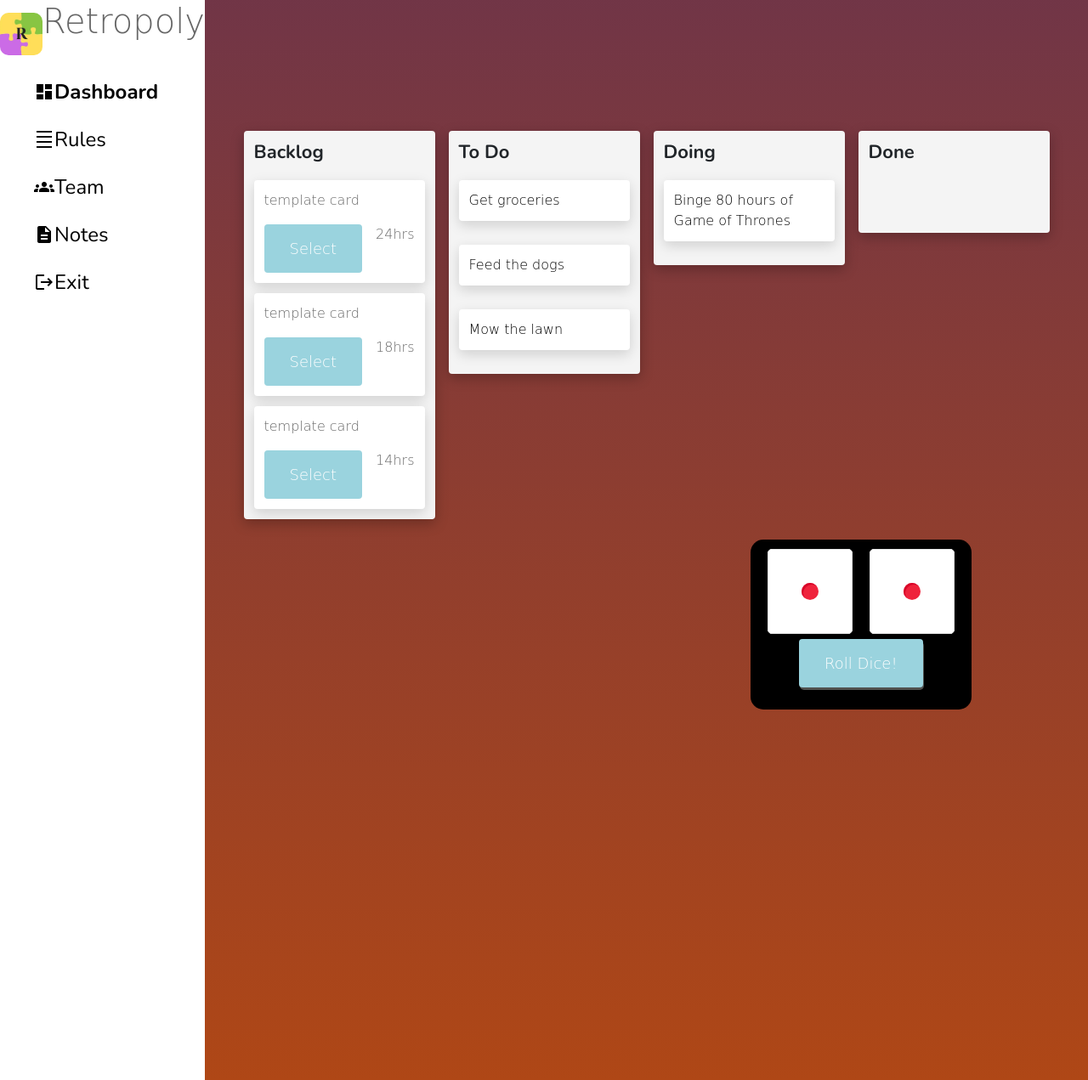
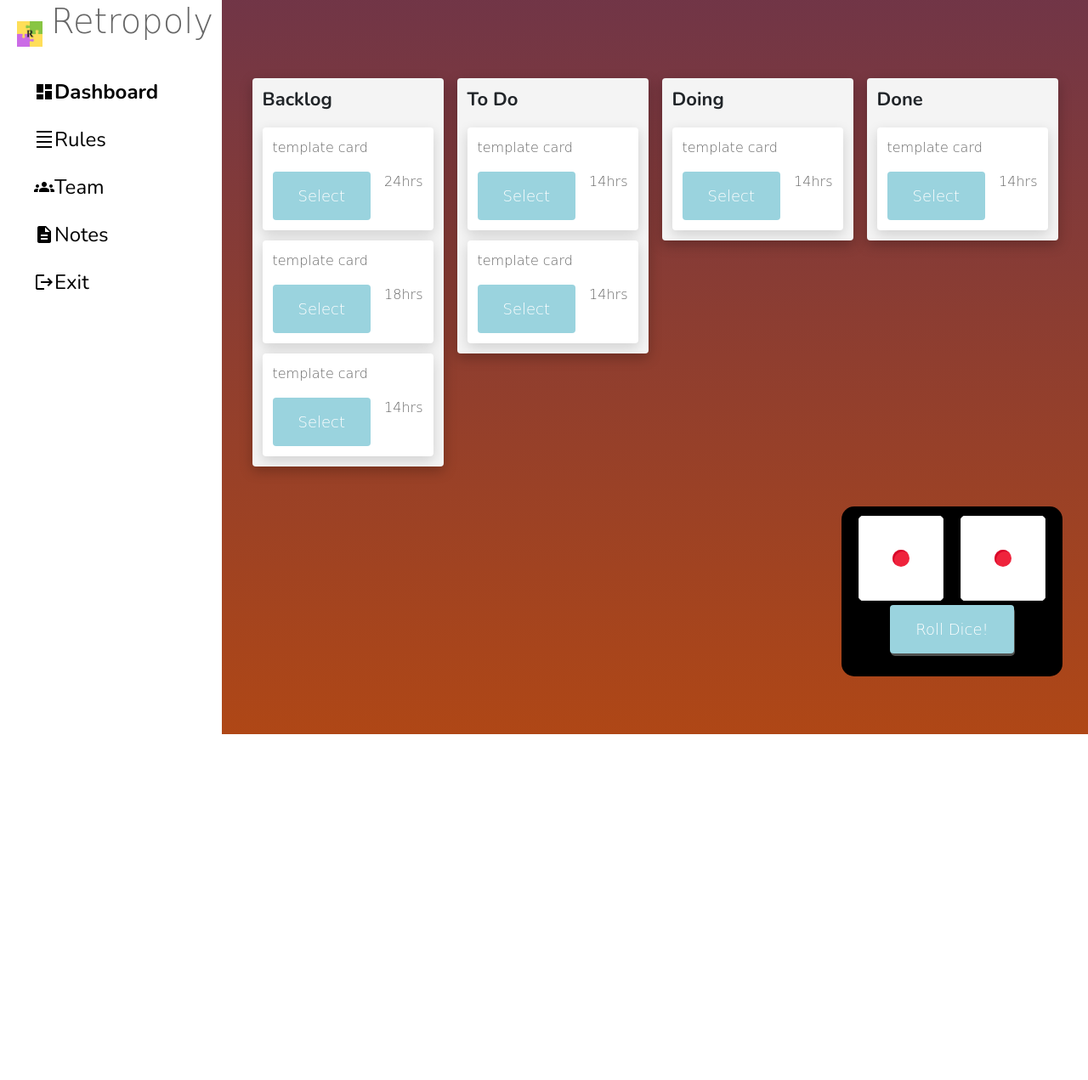
Before and after one commit to Dream-Team-33/Retropoly, a Flask app: page /dashboard/ in a window 1280 px wide. Shown: the whole page at 85% size. After the commit the page ends 864 px from the top, so only its background shows below. Run offline with Flask 2, Linux system fonts and the light colour scheme; some libraries are stand-ins or nearby versions.

Commit message:
dashboard.html dashboard.css -- dashboard.html - added a new grid for the challenege system and added relevent classes to the challeneg cards div dashboard.css - added the css visual changes and grid config for the challenge cards.                 also added specific Zoom Setting. Please Check the layout on your screen and let me know if it needs changed! (located in the body tag)

```diff
--- a/static/css/dashboard.css
+++ b/static/css/dashboard.css
@@ -77,6 +82,7 @@ li {
   width: 50px;
   height: 50px;
   border-radius: 10px;
+  padding: 10px;
 }
 
 .side-bar .logo-name {
@@ -84,6 +90,7 @@ li {
   display: flex;
   align-items: center;
   justify-content: center;
+  padding: 10px;
 }
 
 .side-bar li {
@@ -110,7 +117,7 @@ li {
 
 /* ---- BOARD ---- */
 .board {
-  margin: 100px auto;
+  margin: 1cm auto;
 }
 
 #todo-form {
@@ -196,8 +197,8 @@ li {
   padding: 30px;
   display: grid;
   gap: 0px 0px;
-  grid-template-columns: 5fr 3fr;
-  grid-template-rows: 1fr 1fr;
+  grid-template-columns: 1fr 0.3fr;
+  grid-template-rows: 55ch auto;
   grid-template-areas:
     "kanban kanban"
     "other groupedDice";
@@ -205,6 +206,7 @@ li {
 
 /* Dice Roller */
 .groupedDice {
+  justify-self: center;
   background-color: black;
   border-radius: 15px;
   grid-area: groupedDice;
@@ -459,30 +444,70 @@ button :hover {
 /*==========================
        Evaluation cards
 ==========================*/
-.wrap {
+
+/* contains the css that controls the location and the layout of the challenge grid */
+.challengeGrid {
+  grid-area: other;
+  display: grid;
+  /* display: none; */
+  grid-template-rows: auto auto auto;
+  grid-template-columns: 45% auto;
+  grid-template-areas:
+    "card questions"
+    "card questions"
+    "card questions";
+  /* z-index: 5; */
+
+}
+/* will specify the location of the popup and its contents */
+.popup {
+  margin: 10px;
+  grid-area: questions;
+}
+/* .wrap {
+  display: grid;
+  grid-template-columns: repeat(3, 1fr);
+  grid-template-rows: repeat(3, 1fr);
+  grid-column-gap: 0px;
+  grid-row-gap: 0px;
+  margin: auto;
+  margin-top: 100px;
+  width: 900px;
+} */
+
+/* .wrap {
   width: 200px;
   margin: auto;
   margin-top: 100px;
+} */
+
+/* this is linked to the Challenege cards and their contents */
+.container-ev {
+  grid-area: card;
+  padding: 2px 16px;
 }
-
+/* this is the actual card properties */
 .card {
+  align-self: center;
+  justify-self: center;
   box-shadow: 0 4px 8px 0 rgba(0, 0, 0, 0.6);
   transition: 0.4s;
-  width: 300px;
+  width: 30ch;
   background: #fff;
   text-align: center;
   font-size: 16px;
-  float: left;
   margin: 10px;
 }
-
+.card img {
+  width: 100%;
+  height: 100%;
+  object-fit: cover;
+  border-radius: 5px;
+}
 .card:hover {
   box-shadow: 0 8px 16px 0 rgba(0, 0, 0, 0.6);
 }
-
-.container-ev {
-  padding: 2px 16px;
-}
+/* end of card properties */
 
 
 /* quizz */
--- a/templates/dashboard.html
+++ b/templates/dashboard.html
@@ -94,20 +94,43 @@
         <div class="swim-lane todo" id="todo-lane">
           <h3 class="heading">To Do</h3>
 
-          <p class="task" draggable="true">Get groceries</p>
-          <p class="task" draggable="true">Feed the dogs</p>
-          <p class="task" draggable="true">Mow the lawn</p>
+          <div class="task" draggable="true">
+            <p>
+              template card
+            </p>
+            <p class="hoursRemaining" style="float: right">14hrs</p>
+            <button class="select-task-btn" onclick="selectTask(this.parentNode)">Select</button>
+          </div>
+          <div class="task" draggable="true">
+            <p>
+              template card
+            </p>
+            <p class="hoursRemaining" style="float: right">14hrs</p>
+            <button class="select-task-btn" onclick="selectTask(this.parentNode)">Select</button>
+          </div>
         </div>
 
         <div class="swim-lane  doing">
           <h3 class="heading">Doing</h3>
 
-          <p class="task" draggable="true">Binge 80 hours of Game of Thrones</p>
+          <div class="task" draggable="true">
+            <p>
+              template card
+            </p>
+            <p class="hoursRemaining" style="float: right">14hrs</p>
+            <button class="select-task-btn" onclick="selectTask(this.parentNode)">Select</button>
+          </div>
         </div>
 
         <div class="swim-lane done">
           <h3 class="heading">Done</h3>
-
+          <div class="task" draggable="true">
+            <p>
+              template card
+            </p>
+            <p class="hoursRemaining" style="float: right">14hrs</p>
+            <button class="select-task-btn" onclick="selectTask(this.parentNode)">Select</button>
+          </div>
         </div>
       </div> <!--End sections of the board-->
 
@@ -190,19 +213,46 @@
         </div>
 
         <!--Button for the dice roller-->
-        <div id='roll' class='roll-button'><button id="openMyPopup" data-popup="myPopup"
-            onClick="openPopup('infoPopup')" aria-controls="myPopup" aria-label="Open popup">Roll Dice!</button></div>
+        <div id='roll' class='roll-button'>
+          <button id="openMyPopup" data-popup="myPopup" onClick="openPopup('infoPopup')" aria-controls="myPopup"
+            aria-label="Open popup">Roll Dice!</button>
+        </div>
       </div>
-
       <!-- class other is used for the bottom left section of the main play space. add things here that you wish to have in that section -->
       <div class="other">
 
-        <!-- Popup Message Box -->
+      </div> <!--End board-->
 
 
+      <div class="challengeGrid">
+        <!--Keep Doing card-->
+        <div class="card keepDoing" style="display: none;">
+          <img src="/static/images/keep-doing.png" alt="keep-doing">
+          <div class="container-ev">
+            <p>Users can send emails securely to unspecified reipients</p>
+          </div>
+        </div>
+
+        <!--Doing Better card-->
+        <div class="card doingBetter" style="display: none;">
+          <img src="/static/images/doing-better.png" alt="doing-better">
+          <div class="container-ev">
+            <p>Users can manage their emails effectively</p>
+          </div>
+        </div>
+
+        <!--Stop Doing card-->
+        <div class="card stopDoing" style="display: none;">
+          <img src="/static/images/stop-doing.png" alt="stop-doing">
+          <div class="container-ev">
+            <p>Users can send emails securely to unspecified reipients</p>
+          </div>
+        </div>
+
+        <!-- Popup Message Box -->
         <!-- basic format for an information popup - this can be modified to allow for other types of popups -->
         <div class="popup" id="infoPopup" aria-hidden="true"
-          onClick="if(event.target == this){closePopup('infoPopup');}">
+          onClick="if(event.target == this){closePopup('infoPopup');}" style="display: none;">
           <div class="wrapper" aria-labelledby="popupTitle" aria-describedby="popupText" aria-modal="true">
             <div id="question-container" class="hide">
               <div id="question">Question</div>
@@ -215,37 +265,11 @@
               </div>
             </div>
           </div><!--  End of Popup Message Box -->
+          <!--Evaluation Cards-->
+        </div><!--End of Evaluation Cards-->
 
 
-          <!--Evaluation Cards-->
-          <div class="mainGrid wrap">
-            <!--Keep Doing card-->
-            <div class="card">
-              <img src="/static/images/keep-doing.png" alt="keep-doing">
-              <div class="container-ev">
-                <p>Users can send emails securely to unspecified reipients</p>
-              </div>
-            </div>
 
-            <!--Doing Better card-->
-            <div class="card">
-              <img src="/static/images/doing-better.png" alt="doing-better">
-              <div class="container-ev">
-                <p>Users can manage their emails effectively</p>
-              </div>
-            </div>
-
-            <!--Stop Doing card-->
-            <div class="card">
-              <img src="/static/images/stop-doing.png" alt="stop-doing">
-              <div class="container-ev">
-                <p>Users can send emails securely to unspecified reipients</p>
-              </div>
-            </div>
-
-          </div><!--End of Evaluation Cards-->
-
-        </div> <!--End board-->
 
 </body>
 
```
Also changed, not shown: other parts of static/css/dashboard.css (+6 -23 lines).
